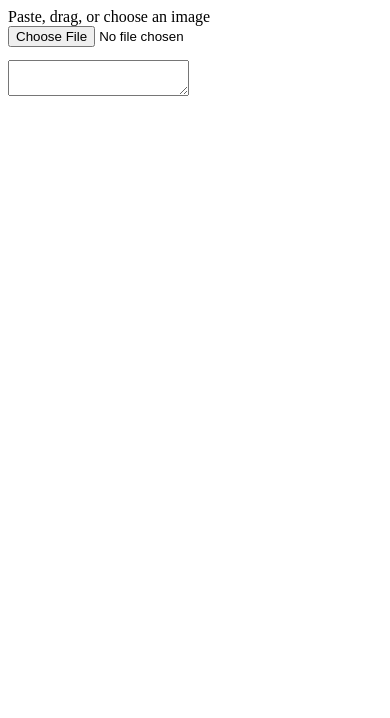
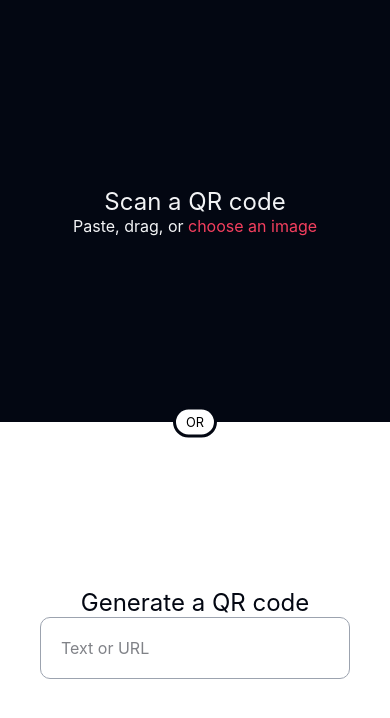
Before and after one commit to SheepTester/qr, a React app: page / in a window 390 px wide. Shown: the top 718 px of the page. Built offline with nearby package versions, Linux system fonts and the light colour scheme; the HTML template or start-up script is replaced by a standard one.

Commit message:
Add styling

```diff
--- a/src/App.css
+++ b/src/App.css
@@ -0,0 +1,178 @@
+body {
+  font-family: -apple-system, BlinkMacSystemFont, 'Segoe UI', Roboto,
+    'Helvetica Neue', Arial, sans-serif, 'Apple Color Emoji', 'Segoe UI Emoji',
+    'Segoe UI Symbol';
+  margin: 0;
+}
+html,
+body,
+#root,
+.main {
+  height: 100%;
+}
+textarea,
+button {
+  font: inherit;
+  color: inherit;
+  border: none;
+  background: none;
+}
+button:not(:disabled) {
+  cursor: pointer;
+}
+::placeholder {
+  color: inherit;
+  opacity: 0.5;
+}
+
+.visually-hidden {
+  clip: rect(0 0 0 0);
+  clip-path: inset(50%);
+  height: 1px;
+  overflow: hidden;
+  position: absolute;
+  white-space: nowrap;
+  width: 1px;
+}
+
+.main {
+  display: flex;
+  flex-direction: column;
+}
+.welcome {
+  flex-direction: row;
+  @media (max-width: 600px) {
+    flex-direction: column;
+  }
+}
+.section {
+  flex: 1 0 0;
+  display: flex;
+  flex-direction: column;
+  text-align: center;
+  justify-content: center;
+}
+.or-wrapper {
+  align-self: center;
+  position: relative;
+}
+.or {
+  position: absolute;
+  transform: translate(-50%, -50%);
+  background-color: white;
+  border: 3px solid #030712;
+  padding: 5px 10px;
+  border-radius: 50px;
+  text-transform: uppercase;
+  font-size: 0.8em;
+}
+.heading {
+  font-weight: normal;
+  font-size: normal;
+  margin: 0;
+}
+.tabs {
+  display: flex;
+}
+.tab {
+  flex: 1 0 0;
+  height: 40px;
+}
+.tab-selected-generate {
+  background-color: white;
+  & .tab-scan {
+    border-bottom-right-radius: 10px;
+  }
+}
+.tab-selected-scan {
+  background-color: #030712;
+  & .tab-generate {
+    border-bottom-left-radius: 10px;
+  }
+}
+
+.generate-wrapper,
+.tab-generate {
+  background-color: white;
+  color: #030712;
+}
+.generated-qr {
+  image-rendering: pixelated;
+  image-rendering: crisp-edges;
+  height: 0;
+  margin: auto 0;
+  flex: auto;
+  object-fit: contain;
+  padding: 40px;
+  box-sizing: border-box;
+}
+.qr-text-wrapper {
+  position: relative;
+  flex: none;
+  max-height: 150px;
+  overflow: hidden;
+  .welcome & {
+    margin: 0 40px;
+  }
+}
+.qr-text,
+.qr-text-sizer {
+  padding: 20px;
+  border-top: 1px solid #9ca3af;
+  .welcome & {
+    border: 1px solid #9ca3af;
+    border-radius: 10px;
+  }
+}
+.qr-text {
+  position: absolute;
+  inset: 0;
+  resize: none;
+  &:focus {
+    outline: none;
+  }
+}
+.qr-text-sizer {
+  visibility: hidden;
+  white-space: pre-wrap;
+  word-break: break-word;
+  margin: 0;
+}
+
+.scanner-wrapper,
+.tab-scan {
+  background-color: #030712;
+  color: #f3f4f6;
+}
+.choose-file {
+  color: #f43f5e;
+  cursor: pointer;
+  &:hover {
+    text-decoration: underline;
+  }
+}
+.selected-image {
+  height: 0;
+  flex: auto;
+  width: 100%;
+  object-fit: contain;
+}
+.shadow {
+  fill-rule: evenodd;
+  animation: shadow-in 1s forwards;
+}
+@keyframes shadow-in {
+  from {
+    fill: transparent;
+  }
+  to {
+    fill: rgba(0, 0, 0, 0.8);
+  }
+}
+.shadow-outline {
+  fill: none;
+  stroke: #f43f5e;
+  stroke-width: 2;
+  stroke-linejoin: round;
+  vector-effect: non-scaling-stroke;
+}
--- a/src/App.tsx
+++ b/src/App.tsx
@@ -8,9 +8,35 @@ type Tab = 'welcome' | 'scan' | 'generate'
 export function App () {
   const [tab, setTab] = useState<Tab>('welcome')
   return (
-    <>
-      <Scanner welcome={tab === 'welcome'} />
-      <Generator welcome={tab === 'welcome'} />
-    </>
+    <main className={`main ${tab === 'welcome' ? 'welcome' : ''}`}>
+      {tab !== 'welcome' ? (
+        <div className={`tabs tab-selected-${tab}`}>
+          <button className='tab tab-scan' onClick={() => setTab('scan')}>
+            Scan
+          </button>
+          <button
+            className='tab tab-generate'
+            onClick={() => setTab('generate')}
+          >
+            Generate
+          </button>
+        </div>
+      ) : null}
+      <Scanner
+        welcome={tab === 'welcome'}
+        hidden={tab === 'generate'}
+        onUse={() => setTab('scan')}
+      />
+      {tab === 'welcome' ? (
+        <div className='or-wrapper'>
+          <div className='or'>or</div>
+        </div>
+      ) : null}
+      <Generator
+        welcome={tab === 'welcome'}
+        hidden={tab === 'scan'}
+        onUse={() => setTab('generate')}
+      />
+    </main>
   )
 }
--- a/src/Generator.tsx
+++ b/src/Generator.tsx
@@ -1,34 +1,64 @@
 import { create } from 'qrcode'
-import { useEffect, useState } from 'react'
+import { useEffect, useRef, useState } from 'react'
 
 export type GeneratorProps = {
   welcome: boolean
+  hidden: boolean
+  onUse: () => void
 }
-export function Generator ({ welcome }: GeneratorProps) {
+export function Generator ({ welcome, hidden, onUse }: GeneratorProps) {
   const [text, setText] = useState('')
-  const [result, setResult] = useState('')
+  const context = useRef<CanvasRenderingContext2D | null>(null)
 
   useEffect(() => {
-    if (text) {
+    if (!context.current) {
+      return
+    }
+    try {
       const code = create(text)
-      setResult(
-        Array.from(
-          code.modules.data,
-          (bit, i) =>
-            (i % code.modules.size === 0 ? '\n' : '') + (bit ? '█' : ' ')
-        ).join('')
+      const image = new ImageData(
+        new Uint8ClampedArray(
+          Array.from(code.modules.data, bit =>
+            bit ? [0, 0, 0, 255] : [255, 255, 255, 0]
+          ).flat()
+        ),
+        code.modules.size
       )
+      context.current.canvas.width = code.modules.size
+      context.current.canvas.height = code.modules.size
+      context.current.canvas.style.maxHeight = `${code.modules.size * 20}px`
+      context.current.putImageData(image, 0, 0)
+    } catch {
+      context.current.canvas.width = 0
+      context.current.canvas.height = 0
     }
   }, [text])
 
   return (
-    <div>
-      <pre style={{ lineHeight: '1' }}>{result}</pre>
-      <textarea
-        aria-label='Text or URL to encode in QR code'
-        value={text}
-        onChange={e => setText(e.currentTarget.value)}
-      />
+    <div
+      className='section generate-wrapper'
+      style={{ display: hidden ? 'none' : '' }}
+    >
+      {welcome ? <h2 className='heading'>Generate a QR code</h2> : null}
+      {!welcome ? (
+        <canvas
+          className='generated-qr'
+          ref={canvas => (context.current = canvas?.getContext('2d') ?? null)}
+        />
+      ) : null}
+      <div className='qr-text-wrapper'>
+        <textarea
+          className='qr-text'
+          placeholder='Text or URL'
+          aria-label='Text or URL to encode in QR code'
+          value={text}
+          onChange={e => setText(e.currentTarget.value)}
+          onFocus={onUse}
+        />
+        <div aria-hidden className='qr-text-sizer'>
+          {text}&nbsp;
+        </div>
+      </div>
     </div>
   )
 }
--- a/src/Scanner.tsx
+++ b/src/Scanner.tsx
@@ -12,8 +12,10 @@ type ScanState =
 
 export type ScannerProps = {
   welcome: boolean
+  hidden: boolean
+  onUse: () => void
 }
-export function Scanner ({ welcome }: ScannerProps) {
+export function Scanner ({ welcome, hidden, onUse }: ScannerProps) {
   const [image, setImage] = useState<Blob | null>(null)
   const imageUrl = useObjectUrl(image)
   const [scanState, setScanState] = useState<ScanState>({
@@ -21,6 +23,7 @@ export function Scanner ({ welcome }: ScannerProps) {
   })
 
   async function handleImage (blob: Blob): Promise<void> {
+    onUse()
     setImage(blob)
     setScanState({ type: 'scanning' })
     try {
@@ -56,33 +59,57 @@ export function Scanner ({ welcome }: ScannerProps) {
   }, [])
 
   return (
-    <div>
-      <div>
+    <div
+      className='section scanner-wrapper'
+      style={{ display: hidden ? 'none' : '' }}
+    >
+      {welcome ? <h2 className='heading'>Scan a QR code</h2> : null}
       <label>
-          Paste, drag, or <span>choose an image</span>
-          <input type='file' accept='image/*' />
+        Paste, drag, or <span className='choose-file'>choose an image</span>
+        <input
+          type='file'
+          accept='image/*'
+          className='visually-hidden'
+          onChange={e => {
+            const file = e.currentTarget.files?.[0]
+            if (file) {
+              handleImage(file)
+            }
+          }}
+        />
       </label>
       {imageUrl ? (
         scanState.type === 'result' ? (
-            <svg width={scanState.width} height={scanState.height}>
+          <svg
+            width={scanState.width}
+            height={scanState.height}
+            viewBox={`0 0 ${scanState.width} ${scanState.height}`}
+            className='selected-image'
+          >
             <image
               href={imageUrl}
               width={scanState.width}
               height={scanState.height}
             />
             <path
-                d={
-                  scanState.cornerPoints
+              d={`M 0 0 H ${scanState.width} V ${
+                scanState.height
+              } H 0 z ${scanState.cornerPoints
                 .map(({ x, y }, i) => `${i === 0 ? 'M' : 'L'} ${x} ${y}`)
-                    .join('') + 'z'
-                }
+                .join('')}z`}
+              className='shadow'
+            />
+            <path
+              d={`${scanState.cornerPoints
+                .map(({ x, y }, i) => `${i === 0 ? 'M' : 'L'} ${x} ${y}`)
+                .join('')}z`}
+              className='shadow-outline'
             />
           </svg>
         ) : (
-            <img src={imageUrl} alt='Selected image' />
+          <img src={imageUrl} alt='Selected image' className='selected-image' />
         )
       ) : null}
-      </div>
       <div>
         {scanState.type === 'scanning'
           ? 'Loading...'
```
Lines whose indentation alone changed are shown as unchanged.
